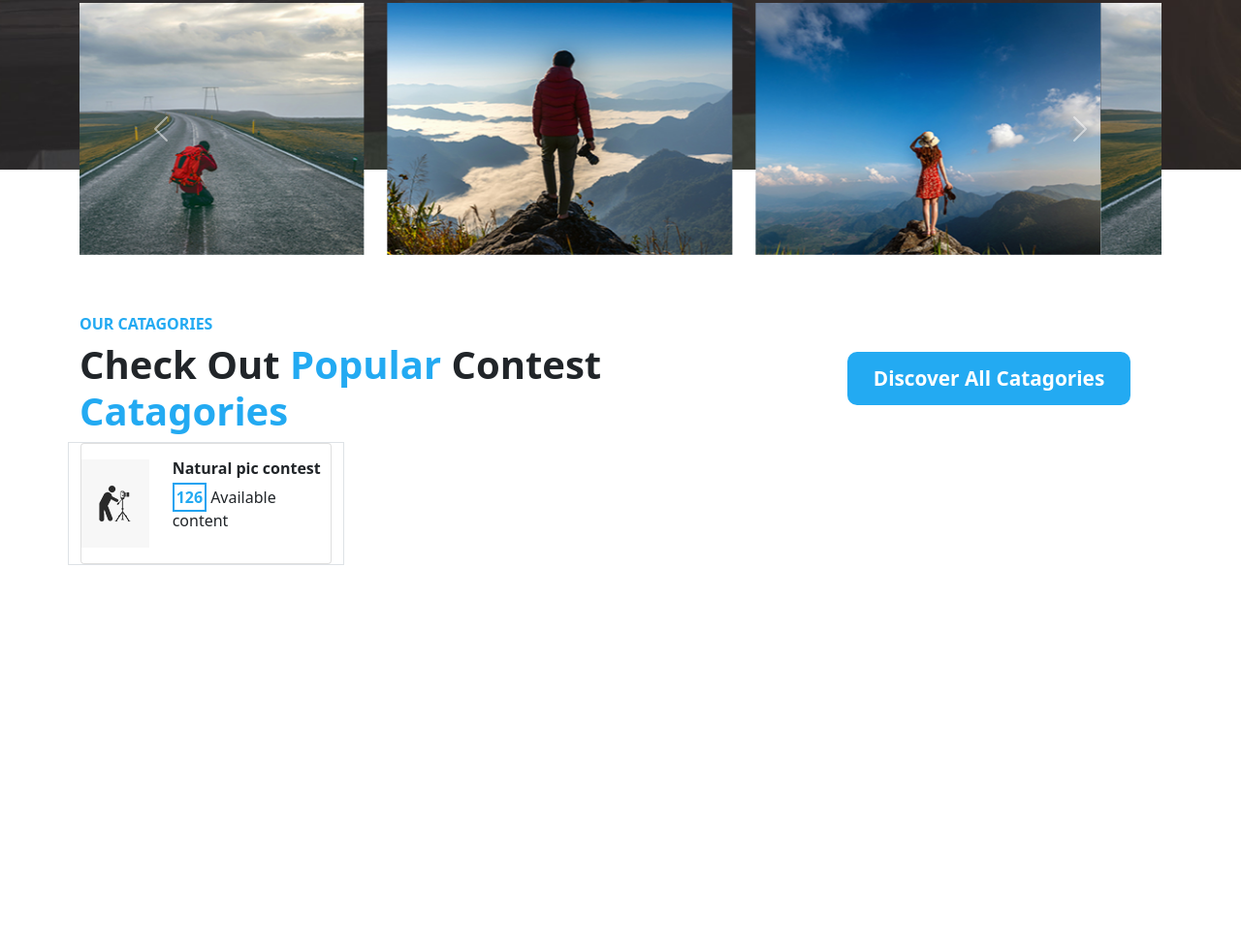
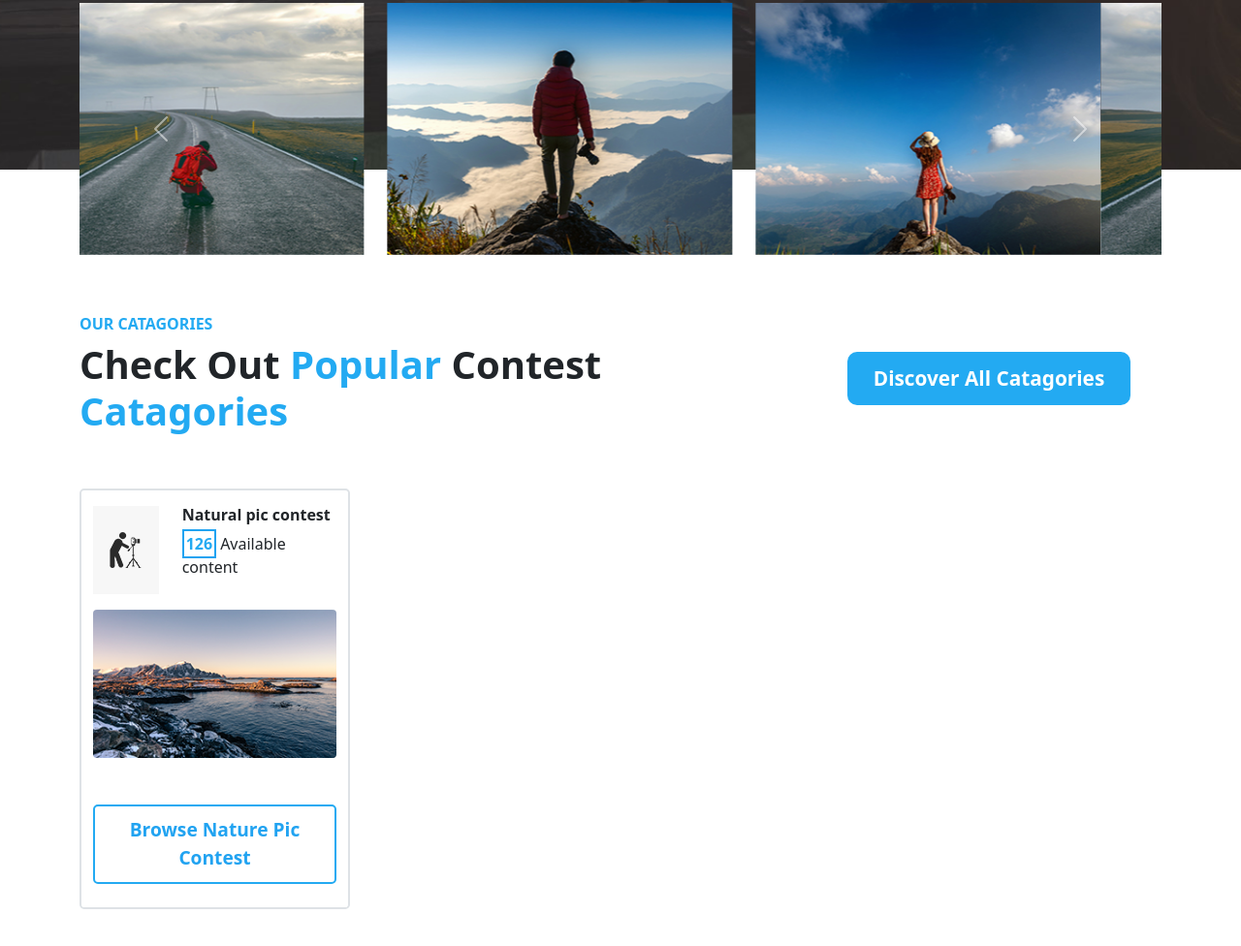
Before and after one commit to shafik720/Responsive-website-with-bootstrap---3-Photography-Course-, a plain HTML site: page index.html in a window 1280 px wide. Shown: the part 800-1776 px from the top of the page at 97% size. Before the commit the page ends 1431 px from the top, so only its background shows below. Drawn offline with nearby package versions, Linux system fonts and the light colour scheme.

Commit message:
sdrfsdwef

```diff
--- a/index.html
+++ b/index.html
@@ -266,11 +266,11 @@
               </div>
             </div>
           </div>
-          <div class="catagories-details">
+          <div class="catagories-details container my-5">
             <div class="row">
-              <div class="col-lg-3 col-md-6 border">
+              <div class="col-lg-3 col-md-6 border border-2 rounded-3">
                 <div class="">
-                  <div class="card">
+                  <div class="cards">
                     <div class="card-heading my-3">
                       <div class="row">
                         <div class="col-4">
@@ -286,7 +286,14 @@
                         </div>
                       </div>
                     </div>
-
+                    <div class="card-image">
+                      <img class="w-100 rounded" src="images/popular-01.png" alt="">
+                      <div class="card-image-text">
+                        <span class="card-image-span1">Top Contest</span>
+                        <span class="card-image-span1">256</span>
+                      </div>
+                    </div>
+                    <a class="card-button d-block mb-4 mt-5 text-center" href="#">Browse Nature Pic <br>Contest</a>
                   </div>
                 </div>
               </div>
--- a/style.css
+++ b/style.css
@@ -149,15 +149,52 @@ Catagories section
     justify-content: center;
     align-items: center;
 }
-.card-mini-heading{
-}
+
 .card-mini-heading span{
     border:2px solid #21A3F1;
     padding: 2px;
 }
-
-
-
+.card-image{
+    position: relative;
+    overflow: hidden;
+    width: 100%;
+}
+.card-image-text{
+    display: flex;
+    justify-content: center;
+    align-items: center;
+    column-gap: 10px;
+    position: absolute;
+    top: -50%;
+    left: 0;
+    right: 0;
+    transition: all 0.3s;
+}
+.card-image:hover .card-image-text{
+    top: 5%;
+}
+.card-image-span1{
+    padding: 10px 10px;
+    border: 2px solid #23AAF2;
+    color:#912927;
+    background: white;
+    border-radius: 5px;
+    font-weight: 600;
+}
+.card-button{
+    padding: 10px 10px;
+    border: 2px solid #23AAF2;
+    color: #21A3F1;
+    background: white;
+    border-radius: 5px;
+    font-weight: 600;
+    font-size: 1.2em;
+    transition: all 0.1s;
+}
+.card-button:hover{
+    background: #23AAF2;
+    color: white;
+}
 
 
 
```
